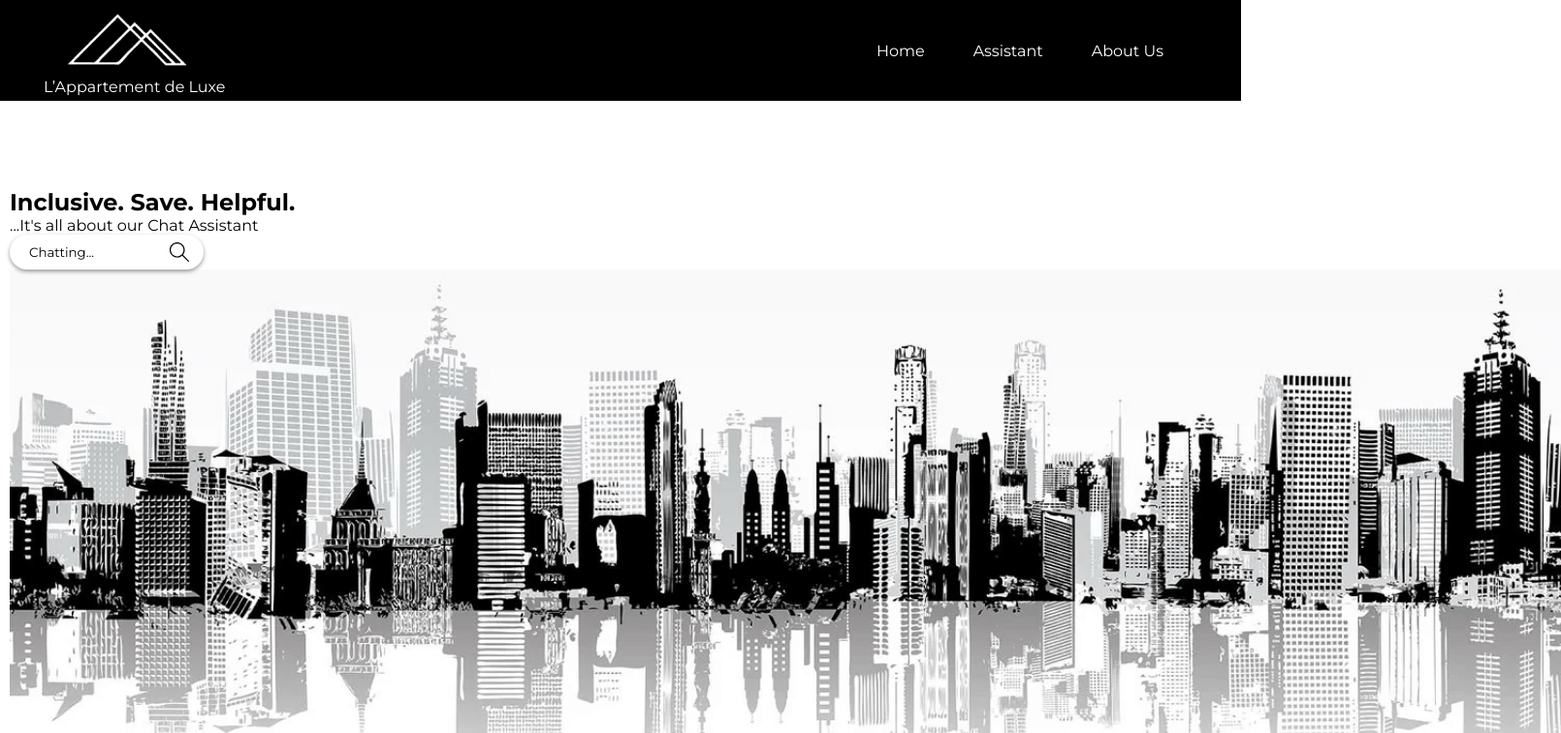
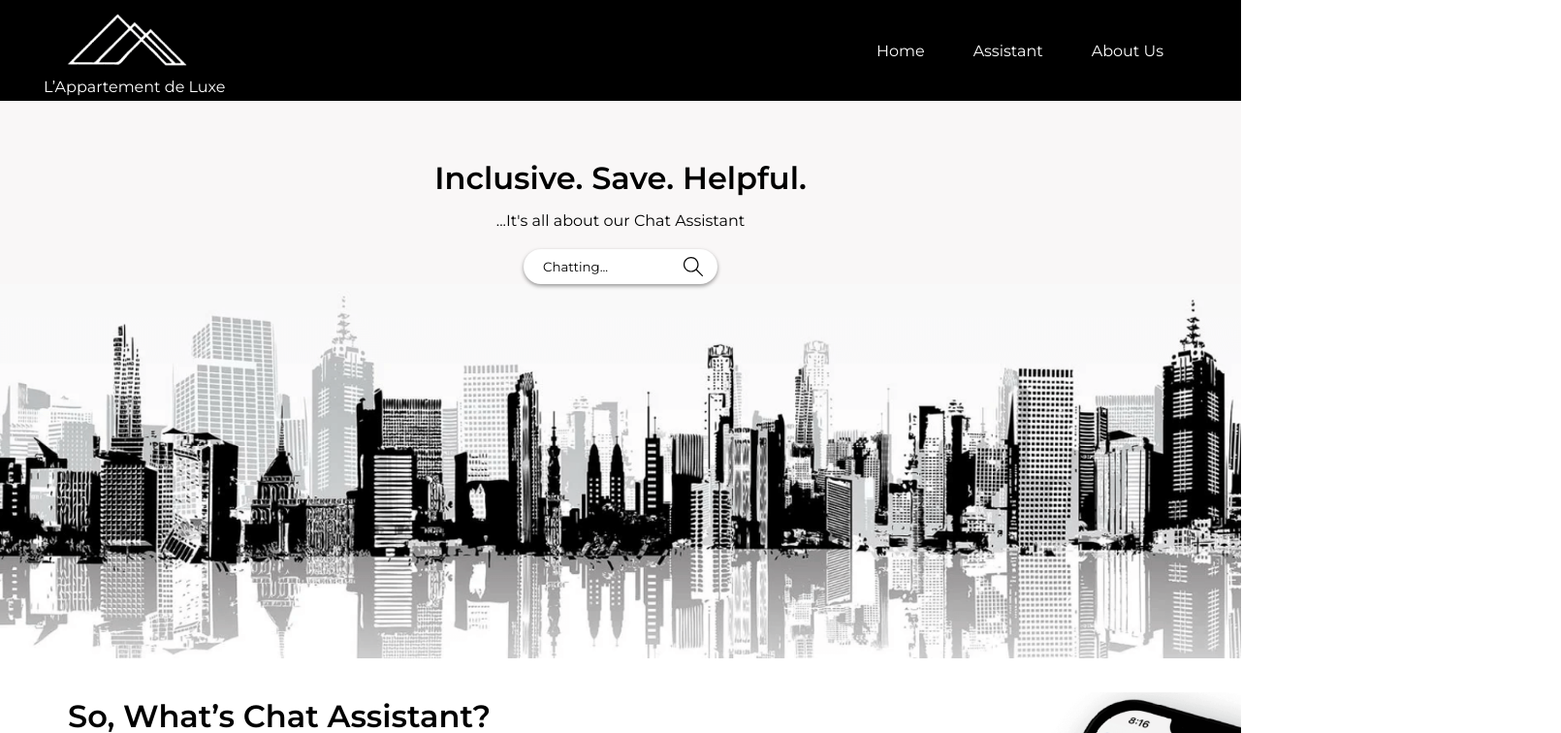
Before and after one commit to lissabd/website-renting-houses, a React (Create React App) app: page /#/ in a window 1280 px wide. Shown: the top 756 px of the page at 97% size, 1610 px wide, since content can reach past the window. Built offline with nearby package versions, Linux system fonts and the light colour scheme.

Commit message:
Add styles for new block

```diff
--- a/src/pages/Home.scss
+++ b/src/pages/Home.scss
@@ -23,9 +23,9 @@
   span:nth-child(3) {
     padding-bottom: 20px;
   }
-
 }
 .list__container {
+    padding: 40px 10px;
   position: relative;
   display: flex;
   flex-direction: column;
@@ -51,9 +51,6 @@
   height: auto;
 }
 
-.home__container{
-    padding: 30px 10px;
-}
 
 
 .blocks {
@@ -67,7 +64,6 @@
   display: flex;
   align-items: center;
   margin-bottom: 30px;
-
 }
 .block.small img {
   width: 100px;
@@ -75,8 +71,8 @@
 }
 
 .block img {
-    width: 90px; /* Ширина иконок */
-    height: auto; /* Высота автоматически рассчитывается */
+  width: 90px;
+  height: auto;
   margin-right: 30px;
 }
 
@@ -88,3 +84,36 @@
     margin-bottom: 15px;
   }
 }
+
+.about_bot__container {
+    display: flex;
+    flex-direction: column;
+
+    position: relative;
+    width: 100%;
+  }
+
+  .text__containerr {
+    width: 100%;
+    background-color: rgb(249, 247, 247);
+    text-align: center;
+    display: flex;
+    align-items: center;
+    flex-direction: column;
+    h2 {
+        font-size: 2em;
+        font-weight: 600;
+        margin-bottom: 15px;
+    }
+    p {
+      margin-bottom: 20px;
+    }
+  }
+
+  .town__image {
+    width: 100%; /* Изображение занимает всю ширину контейнера */
+    height: auto; /* Сохраняем пропорции изображения */
+
+    bottom: 0; /* Размещаем изображение внизу контейнера */
+    left: 0; /* Размещаем изображение влево контейнера */
+  }
```
Lines whose indentation alone changed are shown as unchanged.
